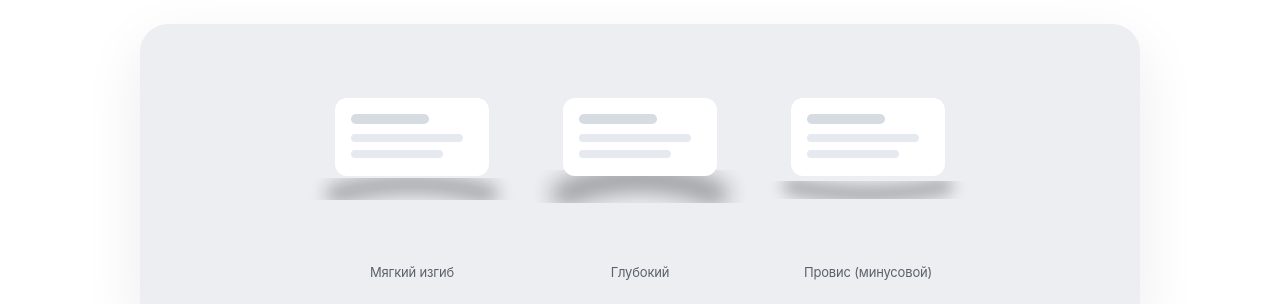
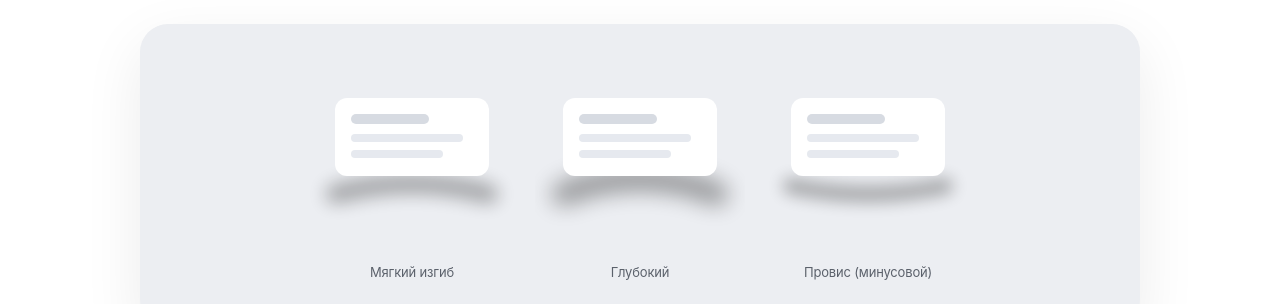
Before and after one commit to Dany-tut/curved-shadow, a plain HTML site: page index.html in a window 1280 px wide. Shown: the part 655-959 px from the top of the page. Drawn offline with Linux system fonts and the light colour scheme.

Commit message:
Область фильтра размытия по всему холсту — тень не обрывается

```diff
--- a/index.html
+++ b/index.html
@@ -93,7 +93,7 @@
       <!-- три примера изгиба -->
       <div class="demo">
         <svg width="210" height="184" viewBox="0 0 210 184">
-          <defs><filter id="b1" x="-60%" y="-60%" width="220%" height="220%"><feGaussianBlur stdDeviation="9"/></filter></defs>
+          <defs><filter id="b1" filterUnits="userSpaceOnUse" x="0" y="0" width="210" height="184"><feGaussianBlur stdDeviation="9"/></filter></defs>
           <path d="M28 124 Q105 104 182 124" fill="none" stroke="#000" stroke-width="18" stroke-linecap="round" opacity=".32" filter="url(#b1)"/>
           <rect x="28" y="28" width="154" height="78" rx="12" fill="#fff"/>
           <rect x="44" y="44" width="78" height="10" rx="5" fill="#d7dbe2"/>
@@ -104,7 +104,7 @@
       </div>
       <div class="demo">
         <svg width="210" height="184" viewBox="0 0 210 184">
-          <defs><filter id="b2" x="-60%" y="-60%" width="220%" height="220%"><feGaussianBlur stdDeviation="11"/></filter></defs>
+          <defs><filter id="b2" filterUnits="userSpaceOnUse" x="0" y="0" width="210" height="184"><feGaussianBlur stdDeviation="11"/></filter></defs>
           <path d="M28 124 Q105 94 182 124" fill="none" stroke="#000" stroke-width="22" stroke-linecap="round" opacity=".38" filter="url(#b2)"/>
           <rect x="28" y="28" width="154" height="78" rx="12" fill="#fff"/>
           <rect x="44" y="44" width="78" height="10" rx="5" fill="#d7dbe2"/>
@@ -115,7 +115,7 @@
       </div>
       <div class="demo">
         <svg width="210" height="184" viewBox="0 0 210 184">
-          <defs><filter id="b3" x="-60%" y="-60%" width="220%" height="220%"><feGaussianBlur stdDeviation="8"/></filter></defs>
+          <defs><filter id="b3" filterUnits="userSpaceOnUse" x="0" y="0" width="210" height="184"><feGaussianBlur stdDeviation="8"/></filter></defs>
           <path d="M28 116 Q105 132 182 116" fill="none" stroke="#000" stroke-width="16" stroke-linecap="round" opacity=".3" filter="url(#b3)"/>
           <rect x="28" y="28" width="154" height="78" rx="12" fill="#fff"/>
           <rect x="44" y="44" width="78" height="10" rx="5" fill="#d7dbe2"/>
```
